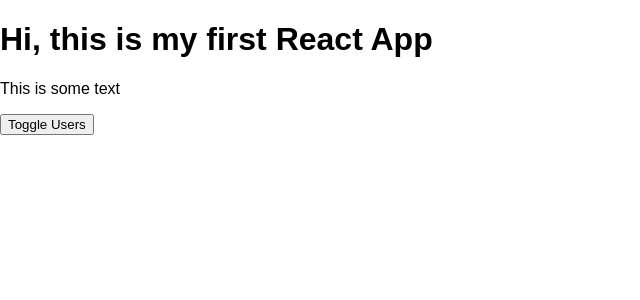
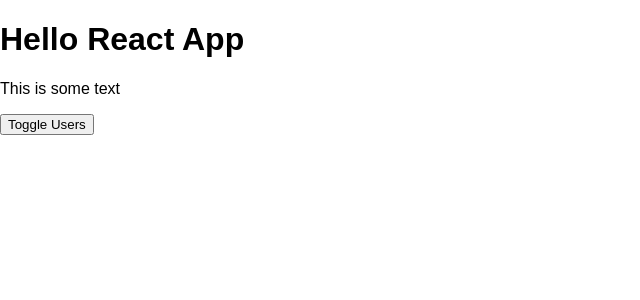
Before and after one commit to Kwarku/HelloReactApp, a React app: page / in a window 1280 px wide. Shown: the top 300 px of the page, without its empty margins (0-640 px from the left). Built offline with nearby package versions, Linux system fonts and the light colour scheme.

Commit message:
delete uselles code and add props in App component class

```diff
--- a/src/components/Cockpit/Cockpit.js
+++ b/src/components/Cockpit/Cockpit.js
@@ -21,7 +21,7 @@
 
     return (
         <div className={classes.Cockpit}>
-            <h1>Hi, this is my first React App</h1>
+            <h1>{props.title}</h1>
             <p className={assignmentClasses.join(' ')}>
                 This is some text</p>
             <button
--- a/src/containers/App.js
+++ b/src/containers/App.js
@@ -18,19 +18,6 @@
     this.setState({
       show: !isShow
     })
-  }
-  drawAgeHandler = (maxAge) => {
-    function rand() {
-      return Math.floor(Math.random() * maxAge) + 1;
-    }
-    this.setState({
-      persons: [
-        { id: 'sadf', name: 'Paweł', age: rand() },
-        { id: 'agsd', name: 'Karol', age: rand() },
-        { id: 'wthd', name: 'Krystian', age: rand() },
-        { id: 'sdjg', name: 'Michał', age: rand() },
-      ]
-    });
   }
   deletePersonHandler = (index) => {
     const tempPersons = [...this.state.persons];
@@ -56,11 +43,6 @@
     });
   }
   render() {
-    const button = (
-      <button
-        onClick={this.drawAgeHandler.bind(this, 40)}
-      >Draw the age </button>
-    )
     let personBox = null;
 
     if (this.state.show) {
@@ -74,6 +56,7 @@
     return (
       <div className={classes.App}>
         <Cockpit
+          title={this.props.title}
           show={this.state.show}
           persons={this.state.persons}
           clicked={this.toggleUsers}
--- a/src/index.js
+++ b/src/index.js
@@ -4,5 +4,5 @@
 import App from './containers/App';
 import registerServiceWorker from './registerServiceWorker';
 
-ReactDOM.render(<App />, document.getElementById('root'));
+ReactDOM.render(<App title="Hello React App"/>, document.getElementById('root'));
 registerServiceWorker();
```
